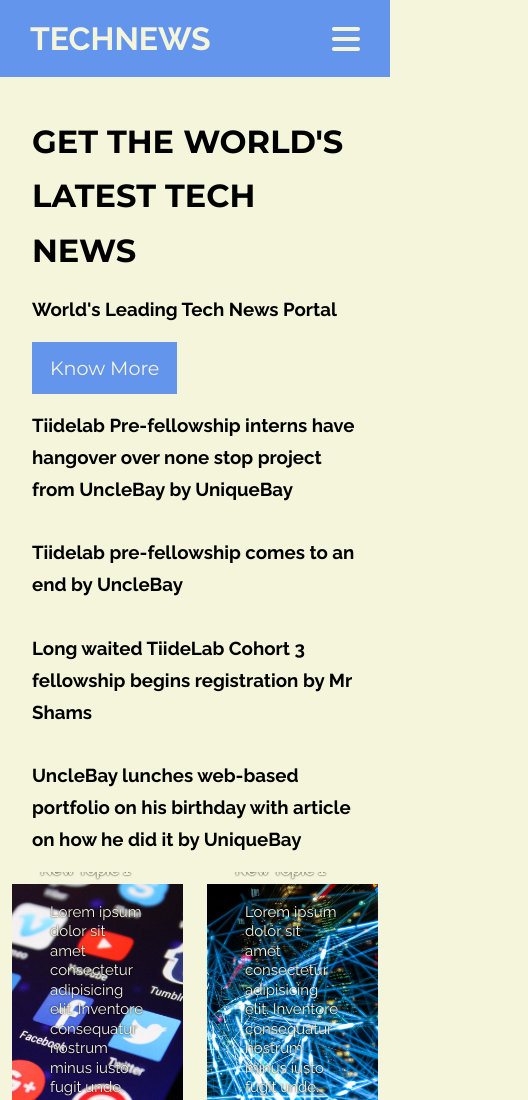
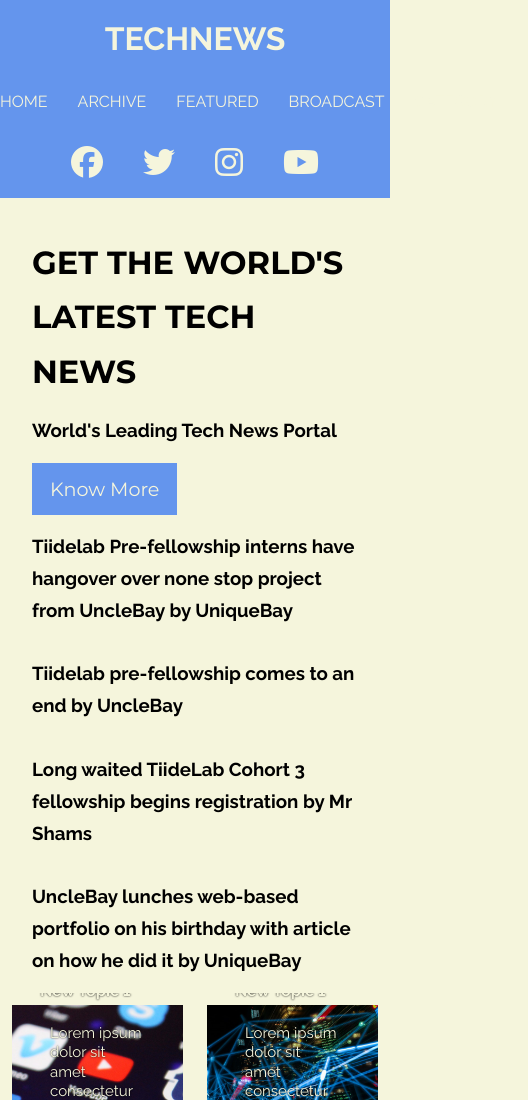
Before and after one commit to UniqueBay/tech-news, a plain HTML site: page index.html in a window 390 px wide. Shown: the top 1100 px of the page, 528 px wide, since content can reach past the window. Drawn offline with Linux system fonts and the light colour scheme; a script that the page names is missing; files whose address does not match are found by name.

Commit message:
Added media queries to navbar with hambuger functions

```diff
--- /dev/null
+++ b/assest/javascript/hamburger.js
@@ -0,0 +1,19 @@
+const btnHam = document.querySelector(".ham");
+const btnTimes = document.querySelector(".times");
+const navBar = document.getElementById("navbar");
+
+btnHam.addEventListener("click", function () {
+    if(btnHam.className !== ""){
+        btnHam.style.display = "none";
+        btnTimes.style.display = "block";
+        navBar.classList.add(".show-nav");
+    }
+})
+
+btnTimes.addEventListener("click", function name() {
+    if (btnHam.className !== "") {
+        this.style.display = "none";
+        btnHam.style.display = "block";
+        navBar.classList.remove("show-nav");
+    }
+})
--- a/assest/styles/navbar.css
+++ b/assest/styles/navbar.css
@@ -50,3 +50,66 @@
 .social-icons {
   display: none;
 }
+
+/* Media Query */
+
+@media (max-width: 800px) {
+  /* navbar */
+  .ham,
+  .times {
+    display: none !important;
+  }
+
+  .navigation-container {
+    display: flex;
+    background: #6495ed;
+    align-items: center;
+    flex-wrap: wrap;
+  }
+
+  .head {
+    flex: 0 0 15px;
+  }
+
+  .navbar {
+    flex: 1 0 auto;
+    height: 100%;
+    background: transparent;
+  }
+
+  .navbar nav ul {
+    display: flex;
+    justify-content: center;
+  }
+
+  .navbar nav ul li {
+    padding-right: 30px;
+  }
+
+  .navbar nav ul li:hover {
+    background: none;
+  }
+
+  /* Social icons */
+
+  .social-icons {
+    flex: 0 1 30%;
+    display: block;
+    margin: 0 auto;
+  }
+
+  .social-icons .fab {
+    color: #f5f5dc;
+    font-size: 2rem;
+  }
+
+  .social-icons ul {
+    display: flex;
+    justify-content: space-between;
+    padding: 0 20px;
+  }
+
+  .social-icons ul li {
+    padding: 20px;
+  }
+}
```
